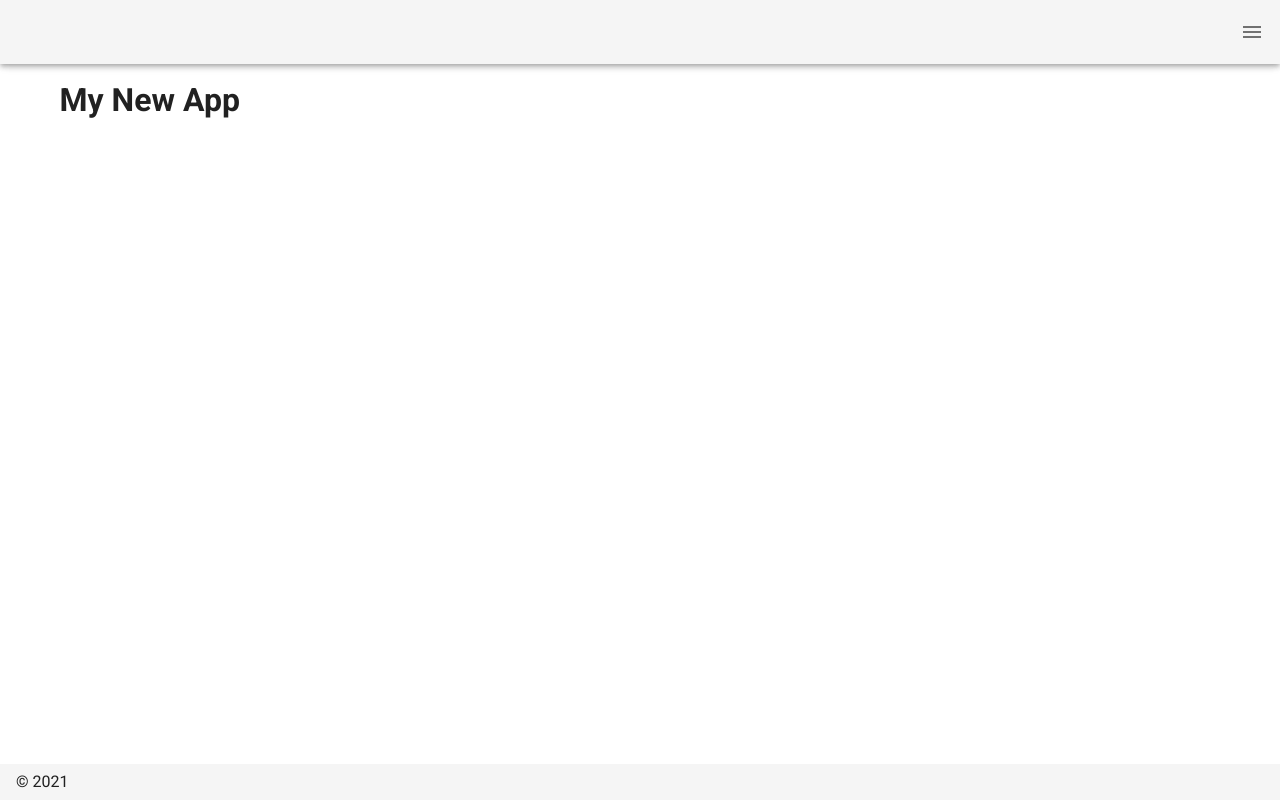
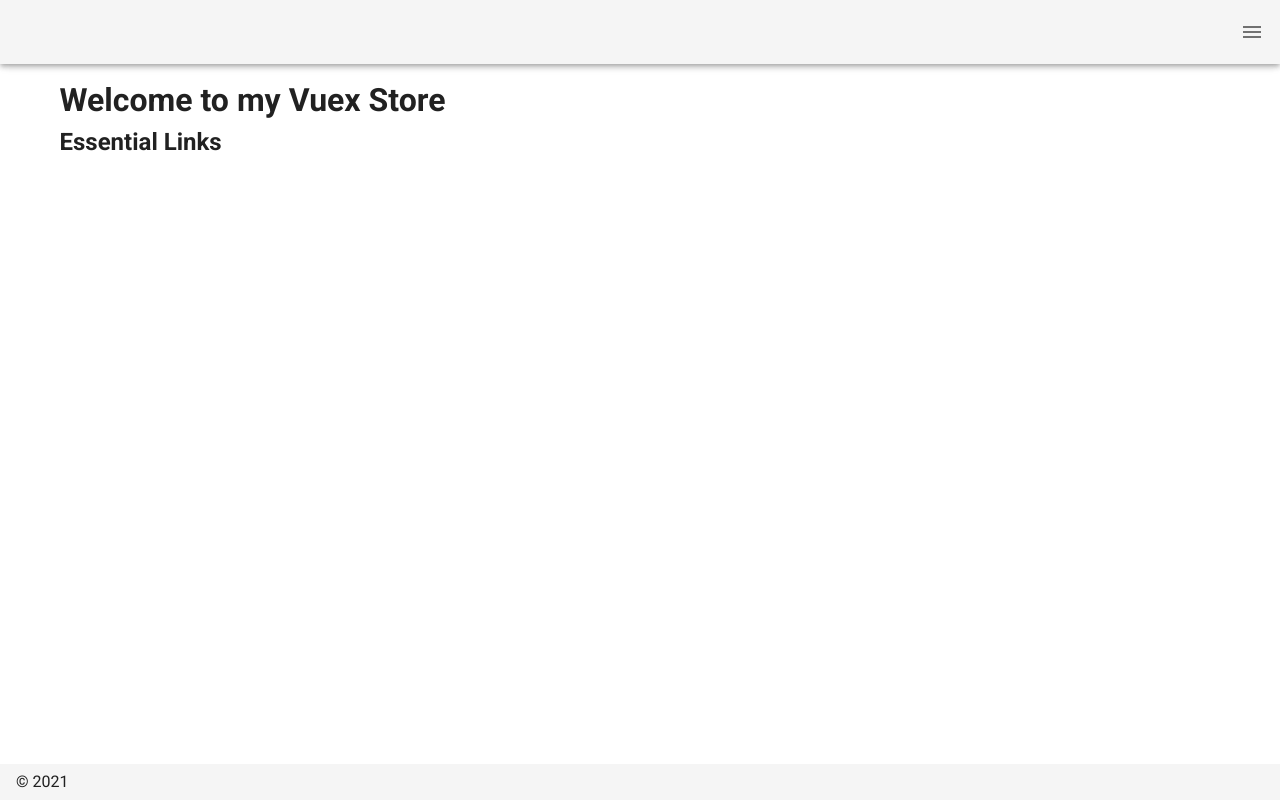
Before and after one commit to zedparman/testmanagement, a Nuxt app in the folder frontend/: page / in a window 1280 px wide. Built offline with nearby package versions, Linux system fonts and the light colour scheme.

Commit message:
Update index.vue

```diff
--- a/frontend/pages/index.vue
+++ b/frontend/pages/index.vue
@@ -1,13 +1,31 @@
 <template>
-  <div>
-    <h1>My New App</h1>
+  <div class="hello">
+    <h1>{{ msg }}</h1>
+    <div v-for='post in posts' :key='post.id'>
+  <h3>Post Title: </h3>  {{post.title}}
+      <h3>Post Body: </h3>  {{post.body}}
+    </div>
+    <h2>Essential Links</h2>
   </div>
 </template>
 
 <script>
-  export default {
-
+export default {
+  name: 'myStore',
+  data () {
+    return {
+      msg: 'Welcome to my Vuex Store'
+    }
+  },
+  computed: {
+    posts() {
+    return this.$store.state.posts
+    }
+  },
+  mounted() {
+    this.$store.dispatch("getPosts");
   }
+}
 </script>
 
 <style scoped>
```
